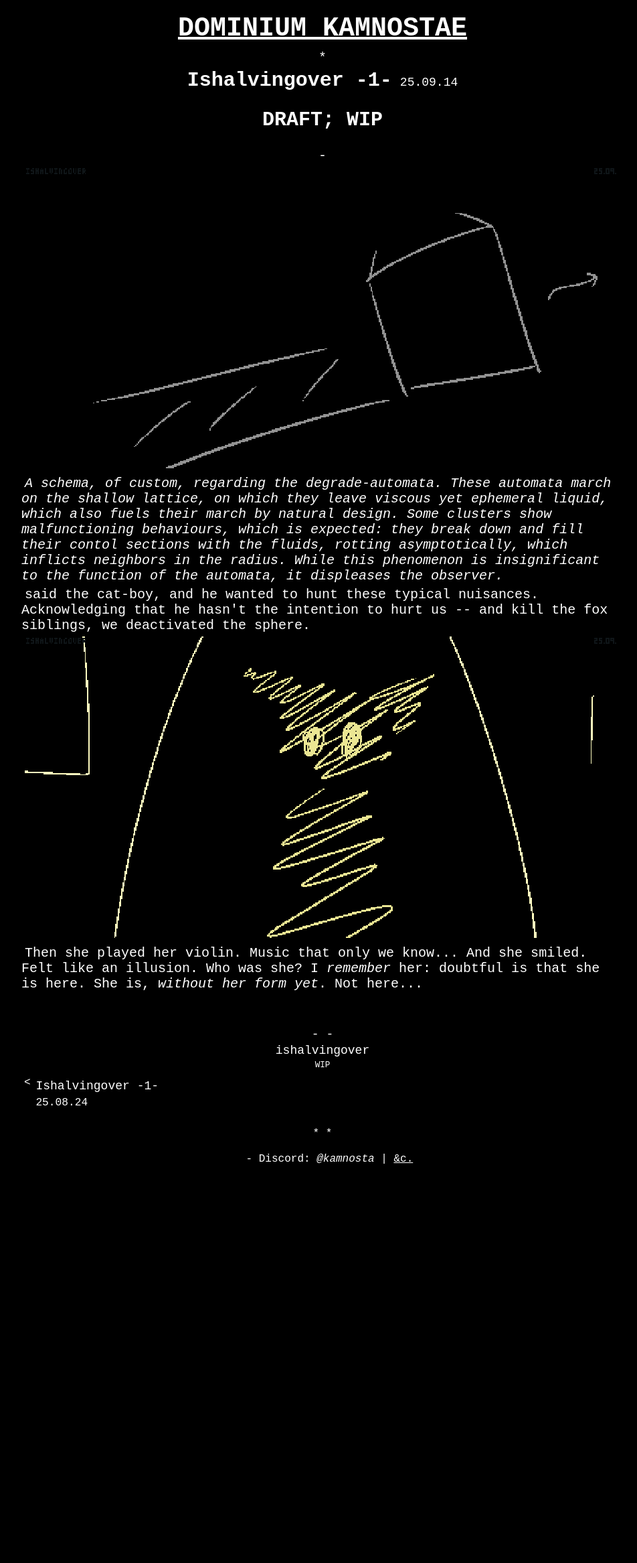
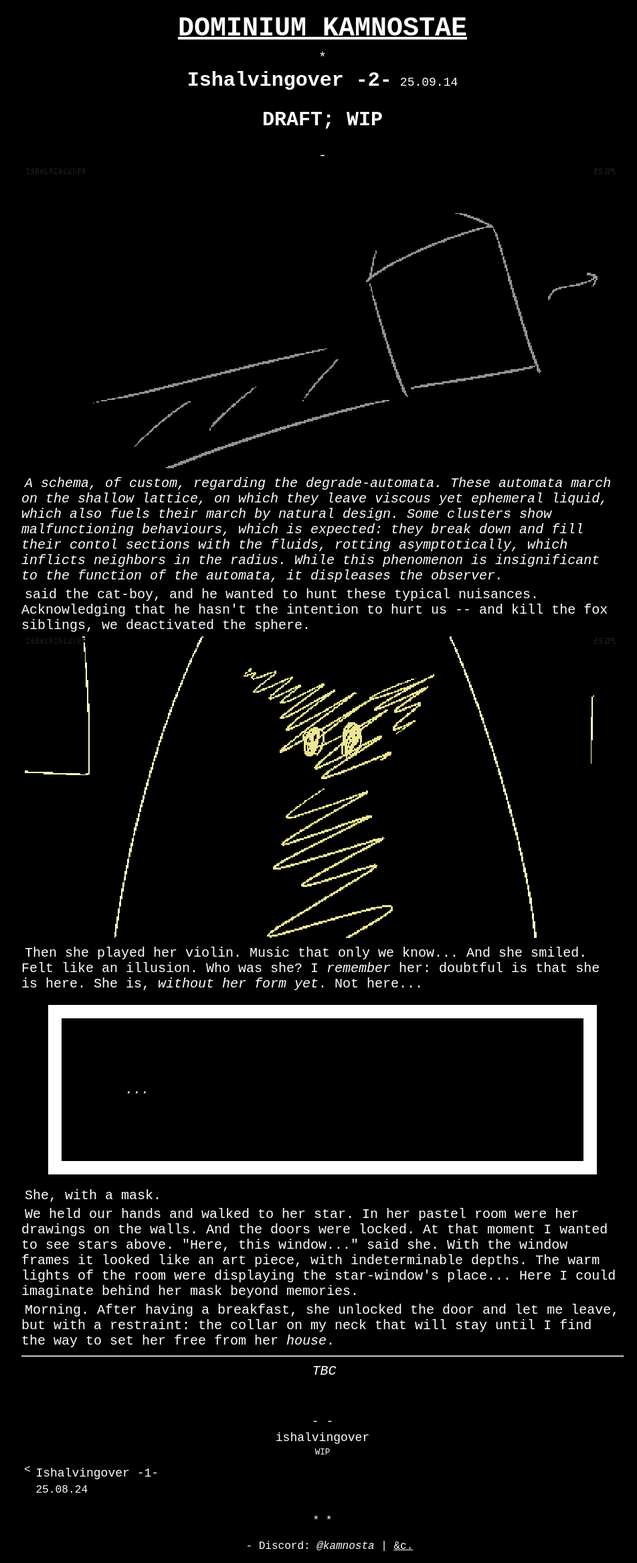
Before and after one commit to kamnosta/kamnosta.github.io, a Jekyll site: the page built from _ishalvingover/25-09-14-2.md, in a window 1280 px wide. Shown: the whole page at 67% size, without its empty margins (158-1110 px from the left). Built offline with Jekyll 4.4.1, drawn with Linux system fonts in a browser that asks for light colours; before the commit the page ends 1755 px from its top, so only the background shows below that.

Commit message:
iho2 update shewithamask

```diff
--- a/_ishalvingover/25-09-14-2.md
+++ b/_ishalvingover/25-09-14-2.md
@@ -1,5 +1,5 @@
 ---
-title: Ishalvingover -1-
+title: Ishalvingover -2-
 
 firstverse: "DRAFT; WIP"
 ---
@@ -13,3 +13,15 @@ said the cat-boy, and he wanted to hunt these typical nuisances. Acknowledging t
 ![/imgs_ishalvingover/250918_iho_she_played_her_violin.png](/imgs_ishalvingover/250918_iho_she_played_her_violin.png)
 
 Then she played her violin. Music that only we know... And she smiled. Felt like an illusion. Who was she? I *remember* her: doubtful is that she is here. She is, *without her form yet*. Not here...
+
+> ...
+
+She, with a mask.
+
+We held our hands and walked to her star. In her pastel room were her drawings on the walls. And the doors were locked. At that moment I wanted to see stars above. "Here, this window..." said she. With the window frames it looked like an art piece, with indeterminable depths. The warm lights of the room were displaying the star-window's place... Here I could imaginate behind her mask beyond memories.
+
+Morning. After having a breakfast, she unlocked the door and let me leave, but with a restraint: the collar on my neck that will stay until I find the way to set her free from her *house*.
+
+---
+
+<p class="text-align-center"><i>TBC</i></p>
--- a/_layouts/ishalvingover.html
+++ b/_layouts/ishalvingover.html
@@ -15,4 +15,18 @@ layout: post
 		text-align: left;
 		text-indent: 0.25em;
 	}
+
+	.iho-name-span {
+		font-size: 90%;
+		font-weight: bold;
+		font-variant: small-caps;
+	}
+
+	.text-align-center {
+		text-align: center;
+	}
+
+	.asterism {
+		padding-top: 20%;
+	}
 </style>
```
Also changed, not shown: _ishalvingover/25-08-24-1.md (+0 -16 lines).
